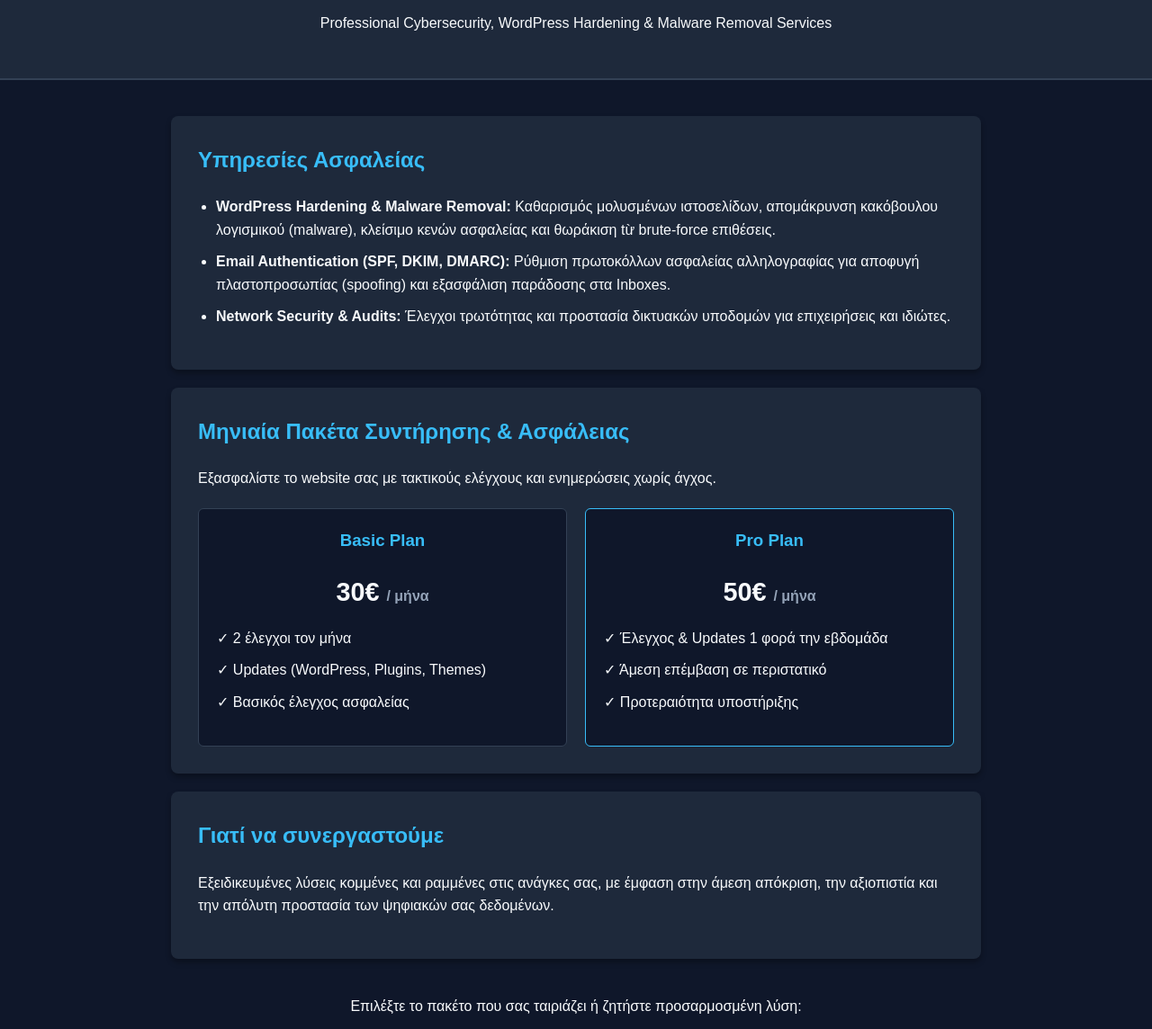
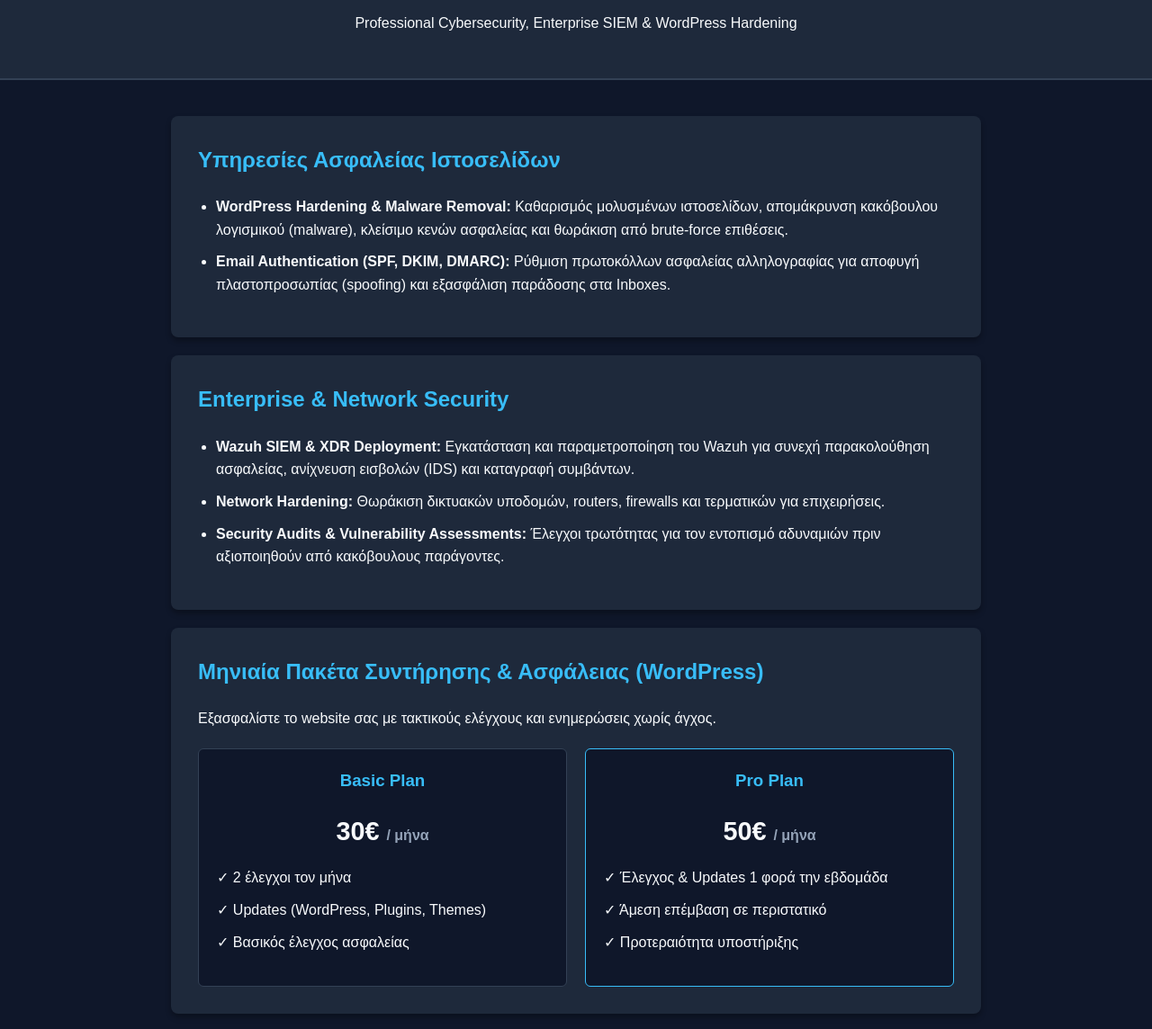
Before and after one commit to karavasilisnektarios/karavasilisnektarios.github.io, a plain HTML site: page index.html in a window 1280 px wide. Shown: the part 86-1230 px from the top of the page at 90% size. Drawn offline with Linux system fonts and the light colour scheme.

Commit message:
Update title and content for enterprise solutions

```diff
--- a/index.html
+++ b/index.html
@@ -3,7 +3,7 @@
 <head>
     <meta charset="UTF-8">
     <meta name="viewport" content="width=device-width, initial-scale=1.0">
-    <title>NekSecurity | Cybersecurity & WordPress Hardening</title>
+    <title>NekSecurity | Cybersecurity & Enterprise Solutions</title>
     <style>
         body { font-family: Arial, sans-serif; margin: 0; padding: 0; background-color: #0f172a; color: #f8fafc; line-height: 1.6; }
         header { background: #1e293b; padding: 2rem; text-align: center; border-bottom: 2px solid #334155; }
@@ -27,21 +27,29 @@
 
     <header>
         <h1>NekSecurity</h1>
-        <p>Professional Cybersecurity, WordPress Hardening & Malware Removal Services</p>
+        <p>Professional Cybersecurity, Enterprise SIEM & WordPress Hardening</p>
     </header>
 
     <div class="container">
         <div class="card">
-            <h2>Υπηρεσίες Ασφαλείας</h2>
+            <h2>Υπηρεσίες Ασφαλείας Ιστοσελίδων</h2>
             <ul>
-                <li><strong>WordPress Hardening & Malware Removal:</strong> Καθαρισμός μολυσμένων ιστοσελίδων, απομάκρυνση κακόβουλου λογισμικού (malware), κλείσιμο κενών ασφαλείας και θωράκιση từ brute-force επιθέσεις.</li>
+                <li><strong>WordPress Hardening & Malware Removal:</strong> Καθαρισμός μολυσμένων ιστοσελίδων, απομάκρυνση κακόβουλου λογισμικού (malware), κλείσιμο κενών ασφαλείας και θωράκιση από brute-force επιθέσεις.</li>
                 <li><strong>Email Authentication (SPF, DKIM, DMARC):</strong> Ρύθμιση πρωτοκόλλων ασφαλείας αλληλογραφίας για αποφυγή πλαστοπροσωπίας (spoofing) και εξασφάλιση παράδοσης στα Inboxes.</li>
-                <li><strong>Network Security & Audits:</strong> Έλεγχοι τρωτότητας και προστασία δικτυακών υποδομών για επιχειρήσεις και ιδιώτες.</li>
             </ul>
         </div>
 
         <div class="card">
-            <h2>Μηνιαία Πακέτα Συντήρησης & Ασφάλειας</h2>
+            <h2>Enterprise & Network Security</h2>
+            <ul>
+                <li><strong>Wazuh SIEM & XDR Deployment:</strong> Εγκατάσταση και παραμετροποίηση του Wazuh για συνεχή παρακολούθηση ασφαλείας, ανίχνευση εισβολών (IDS) και καταγραφή συμβάντων.</li>
+                <li><strong>Network Hardening:</strong> Θωράκιση δικτυακών υποδομών, routers, firewalls και τερματικών για επιχειρήσεις.</li>
+                <li><strong>Security Audits & Vulnerability Assessments:</strong> Έλεγχοι τρωτότητας για τον εντοπισμό αδυναμιών πριν αξιοποιηθούν από κακόβουλους παράγοντες.</li>
+            </ul>
+        </div>
+
+        <div class="card">
+            <h2>Μηνιαία Πακέτα Συντήρησης & Ασφάλειας (WordPress)</h2>
             <p>Εξασφαλίστε το website σας με τακτικούς ελέγχους και ενημερώσεις χωρίς άγχος.</p>
 
             <div class="pricing-grid">
@@ -73,7 +81,7 @@
         </div>
 
         <div class="cta">
-            <p>Επιλέξτε το πακέτο που σας ταιριάζει ή ζητήστε προσαρμοσμένη λύση:</p>
+            <p>Ενδιαφέρεστε για υπηρεσίες ασφαλείας ή προσαρμοσμένη λύση δικτύου;</p>
             <a href="mailto:karavasilisnektarios@gmail.com" class="btn">Επικοινωνήστε μαζί μου</a>
         </div>
     </div>
```
